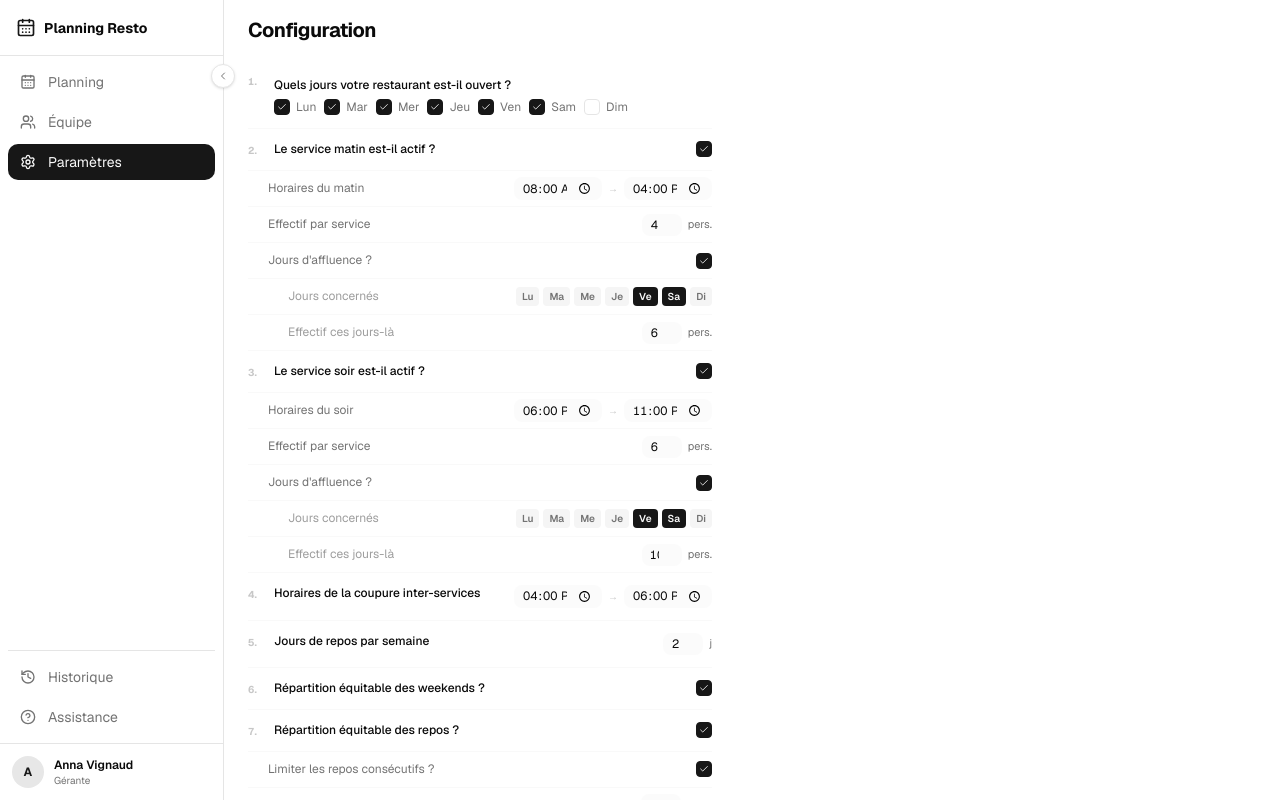
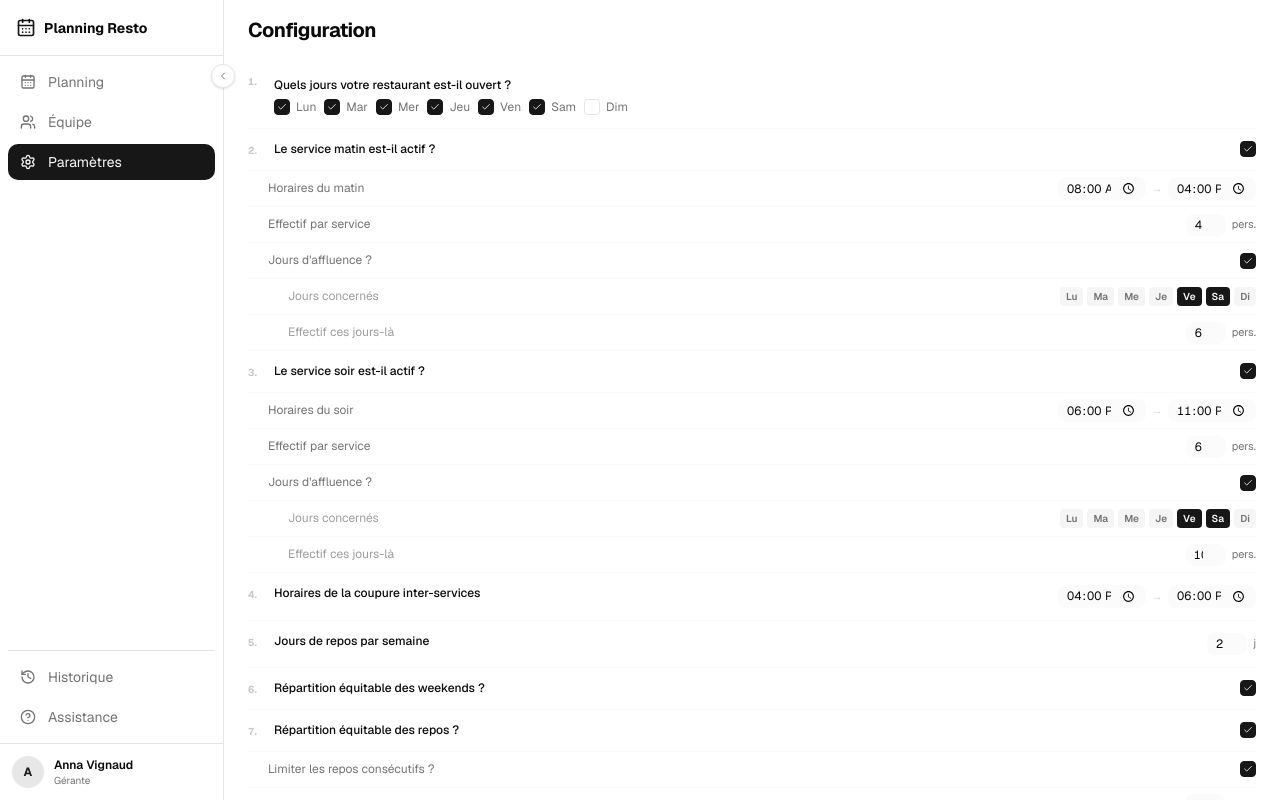
Before and after one commit to anna876875/planning-resto, a Next.js app in the folder app/: page /dashboard/parametres in a window 1280 px wide. Built offline with nearby package versions, Linux system fonts and the light colour scheme.

Commit message:
fix(parametres): supprime max-w-lg, page pleine largeur

```diff
--- a/app/src/app/dashboard/parametres/page.tsx
+++ b/app/src/app/dashboard/parametres/page.tsx
@@ -202,7 +202,7 @@ export default function ParametresPage() {
   let q = 0; // compteur de questions
 
   return (
-    <div className="px-4 py-4 md:px-6 max-w-lg">
+    <div className="px-4 py-4 md:px-6">
 
       {/* Titre */}
       <div className="mb-4 flex items-center justify-between">
```
